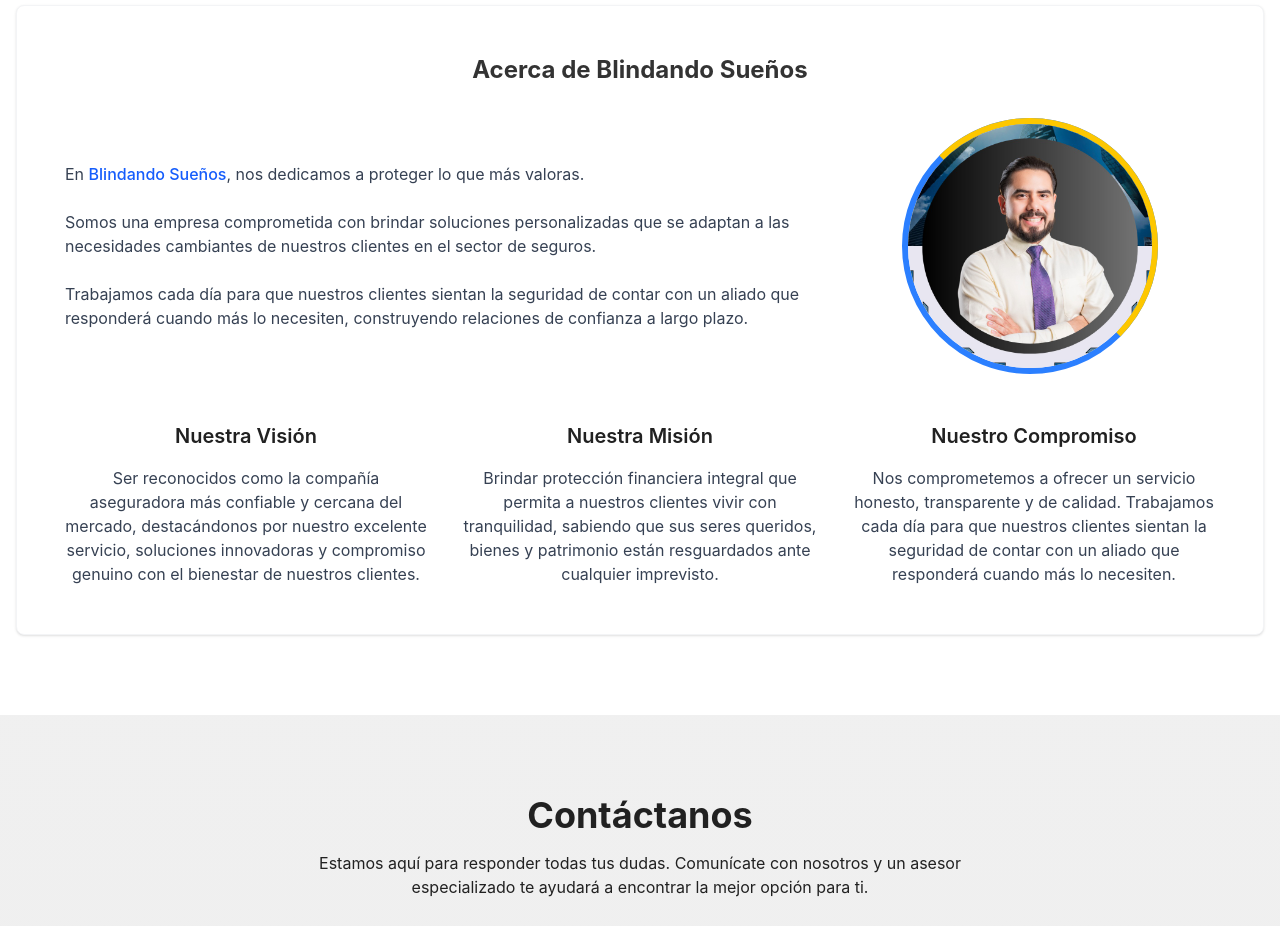
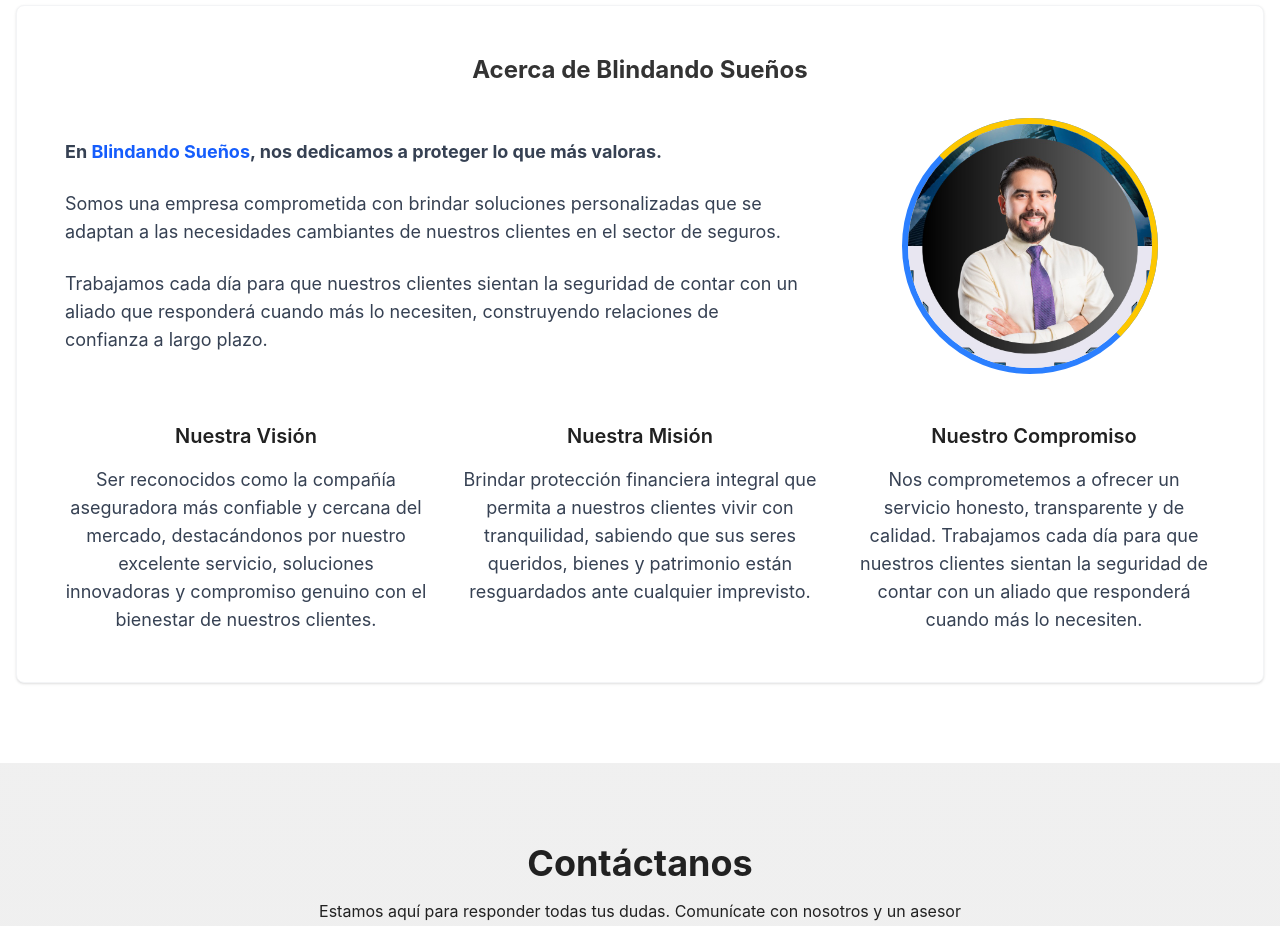
Before and after one commit to milojarow/web-blindando, a Next.js app: page / in a window 1280 px wide. Shown: the part 2140-3066 px from the top of the page. Built offline with nearby package versions, Linux system fonts and the light colour scheme.

Commit message:
Improve text formatting in 'Acerca de Blindando Sueños' section

```diff
--- a/app/page.js
+++ b/app/page.js
@@ -166,14 +166,14 @@
 
             <div className="flex flex-col lg:flex-row gap-10 items-center mb-10">
               <div className="lg:w-2/3">
-                <p className="text-gray-700 mb-6">
-                  En <span className="text-blue-600 font-medium">Blindando Sueños</span>, nos dedicamos a proteger lo que más valoras.
+                <p className="text-gray-700 mb-6 text-lg font-bold">
+                  En <span className="text-blue-600">Blindando Sueños</span>, nos dedicamos a proteger lo que más valoras.
                 </p>
-                <p className="text-gray-700 mb-6">
+                <p className="text-gray-700 mb-6 text-lg">
                   Somos una empresa comprometida con brindar soluciones personalizadas que se adaptan a las
                   necesidades cambiantes de nuestros clientes en el sector de seguros.
                 </p>
-                <p className="text-gray-700">
+                <p className="text-gray-700 text-lg">
                   Trabajamos cada día para que nuestros clientes sientan la seguridad de contar con un aliado
                   que responderá cuando más lo necesiten, construyendo relaciones de confianza a largo plazo.
                 </p>
@@ -199,7 +199,7 @@
             <div className="grid grid-cols-1 md:grid-cols-3 gap-8 mt-12">
               <div className="text-center">
                 <h4 className="text-xl font-semibold mb-4">Nuestra Visión</h4>
-                <p className="text-gray-700">
+                <p className="text-gray-700 text-lg">
                   Ser reconocidos como la compañía aseguradora más confiable y cercana del mercado, destacándonos por
                   nuestro excelente servicio, soluciones innovadoras y compromiso genuino con el bienestar de nuestros clientes.
                 </p>
@@ -207,7 +207,7 @@
 
               <div className="text-center">
                 <h4 className="text-xl font-semibold mb-4">Nuestra Misión</h4>
-                <p className="text-gray-700">
+                <p className="text-gray-700 text-lg">
                   Brindar protección financiera integral que permita a nuestros clientes vivir con tranquilidad,
                   sabiendo que sus seres queridos, bienes y patrimonio están resguardados ante cualquier imprevisto.
                 </p>
@@ -215,7 +215,7 @@
 
               <div className="text-center">
                 <h4 className="text-xl font-semibold mb-4">Nuestro Compromiso</h4>
-                <p className="text-gray-700">
+                <p className="text-gray-700 text-lg">
                   Nos comprometemos a ofrecer un servicio honesto, transparente y de calidad. Trabajamos cada día para que
                   nuestros clientes sientan la seguridad de contar con un aliado que responderá cuando más lo necesiten.
                 </p>
```
